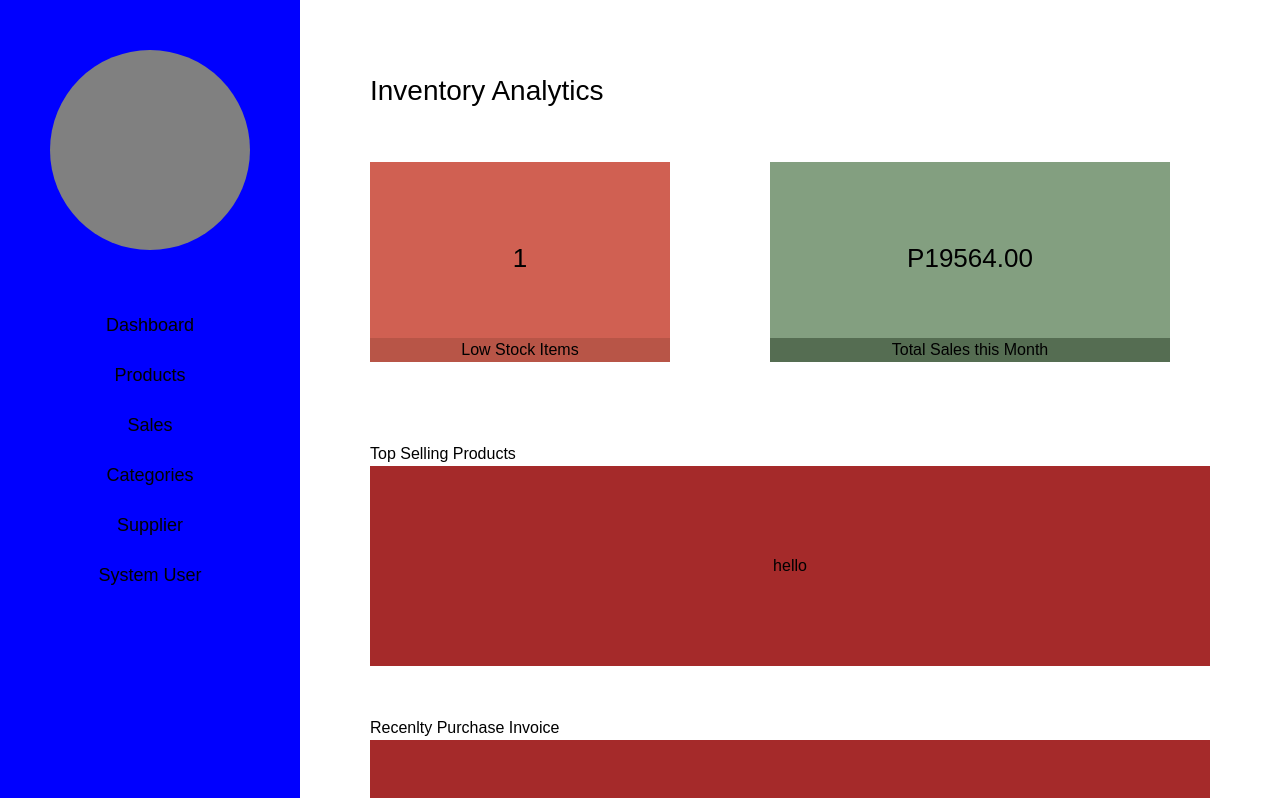
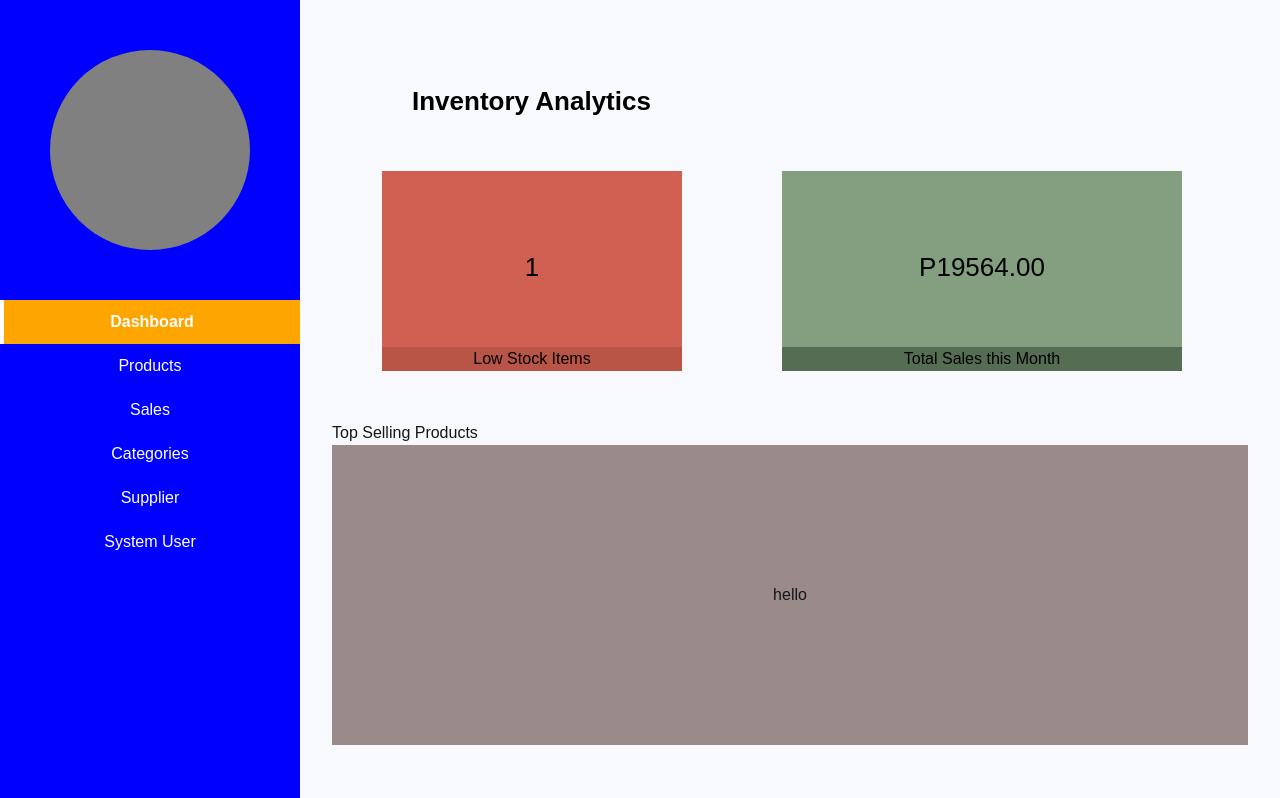
Before and after one commit to mikev-tech/inventory-control-im2, a Next.js app in the folder my-app/: page /dashboard/user/1 in a window 1280 px wide. Shown: the top 798 px of the page. Built offline with nearby package versions, Linux system fonts and the light colour scheme.

Commit message:
Implemented shared layout in dashboard

```diff
--- a/my-app/src/app/(auth)/signin/page.js
+++ b/my-app/src/app/(auth)/signin/page.js
@@ -34,7 +34,9 @@ export default function SignIn() {
     }
 
     localStorage.setItem('token', data.token); // ✅ Now this works
+    localStorage.setItem('userId', data.userId);
     router.push(`/dashboard/user/${data.userId}`); // ✅ Redirect
+
   } catch (err) {
     setError('Something went wrong');
   } finally {
--- a/my-app/src/app/dashboard/components/DashButton.js
+++ b/my-app/src/app/dashboard/components/DashButton.js
@@ -1,13 +1,14 @@
+// components/DashButton.js
+'use client';
 import React from 'react';
+import Link from 'next/link';
 import styles from './dashbutton.module.css';
 
-const DashButton = ({ label, path }) => {
+const DashButton = ({ label, path, isActive }) => {
   return (
-    <div className={styles.container}>
-      <button className={styles.button}>
-        <h1>{label}</h1>
-      </button>
-    </div>
+    <Link href={path} className={`${styles.button} ${isActive ? styles.active : ''}`}>
+      {label}
+    </Link>
   );
 };
 
--- a/my-app/src/app/dashboard/components/Nav.js
+++ b/my-app/src/app/dashboard/components/Nav.js
@@ -1,12 +1,84 @@
-import React from 'react'
-import styles from './nav.module.css'
+'use client';
 
-const Nav = ({children}) => {
+import React, { useEffect, useState } from 'react';
+import axios from 'axios';
+import styles from './nav.module.css';
+import DashButton from './DashButton';
+import Profile from './Profile';
+import { usePathname } from 'next/navigation';
+
+const Nav = () => {
+  const [userName, setUserName] = useState('');
+  const [userId, setUserId] = useState('');
+  const [hasMounted, setHasMounted] = useState(false);
+  const pathname = usePathname();
+
+  // Get userId from localStorage after mount
+  useEffect(() => {
+    if (typeof window !== 'undefined') {
+      const id = localStorage.getItem('userId');
+      if (id) setUserId(id);
+      setHasMounted(true); // now we can safely render
+    }
+  }, []);
+
+  // Fetch user name via token
+  useEffect(() => {
+    const fetchUser = async () => {
+      const token = localStorage.getItem('token');
+      if (!token) return;
+
+      try {
+        const res = await axios.get('/api/me', {
+          headers: { Authorization: `Bearer ${token}` },
+        });
+        setUserName(res.data.name);
+      } catch (err) {
+        console.error('Failed to fetch user:', err);
+      }
+    };
+
+    fetchUser();
+  }, []);
+
+
   return (
     <div className={styles.container}>
-      {children}
+      <Profile name={userName} />
+
+      <DashButton
+        label="Dashboard"
+        path={`/dashboard/user/${userId}`}
+        isActive={pathname.startsWith(`/dashboard/user/${userId}`)}
+      />
+
+      <DashButton
+        label="Products"
+        path="/dashboard/products"
+        isActive={pathname === '/dashboard/products'}
+      />
+      <DashButton
+        label="Sales"
+        path="/dashboard/sales"
+        isActive={pathname === '/dashboard/sales'}
+      />
+      <DashButton
+        label="Categories"
+        path="/dashboard/categories"
+        isActive={pathname === '/dashboard/categories'}
+      />
+      <DashButton
+        label="Supplier"
+        path="/dashboard/supplier"
+        isActive={pathname === '/dashboard/supplier'}
+      />
+      <DashButton
+        label="System User"
+        path="/dashboard/system-user"
+        isActive={pathname === '/dashboard/system-user'}
+      />
     </div>
-  )
-}
+  );
+};
 
-export default Nav
+export default Nav;
--- a/my-app/src/app/dashboard/components/dashbutton.module.css
+++ b/my-app/src/app/dashboard/components/dashbutton.module.css
@@ -1,22 +1,15 @@
-.container {
-  align-items: center;       /* vertically center */
-  justify-content: center;   /* horizontally center */
-  height: 50px;
+/* dashbutton.module.css */
+.button {
+  padding: 10px;
+  color: white;
+  text-decoration: none;
+  display: flex;
+  justify-content: center;
   width: 100%;
-
 }
 
-.button {
-    height: 50px;
-    width: 100%;
-    cursor: pointer;
-    transition: background-color 0.3s ease;
-    border: none;
-    padding: 12px 24px;
-    color: black;
-    font-size: 18px;
+.active {
+  background-color: orange;
+  font-weight: bold;
+  border-left: 4px solid #fff;
 }
-
-.button:hover {
-  background-color: #FF714D;
-}
--- a/my-app/src/app/dashboard/components/invoice.module.css
+++ b/my-app/src/app/dashboard/components/invoice.module.css
@@ -1,9 +1,9 @@
 .container{
-    height: 200px;
+    height: 300px;
     width: 100%;
     display: flex;
     flex-direction: column;
     justify-content: center;
     align-items: center;
-    background-color: brown;
+    background-color: rgb(155, 138, 138);
 }
--- a/my-app/src/app/dashboard/components/top.module.css
+++ b/my-app/src/app/dashboard/components/top.module.css
@@ -1,10 +1,10 @@
 .container{
-    height: 200px;
+    height: 300px;
     width: 100%;
     display: flex;
     flex-direction: column;
     justify-content: center;
     align-items: center;
-    background-color: brown;
+    background-color: rgb(155, 138, 138);
     margin-bottom: 50px;
 }
--- /dev/null
+++ b/my-app/src/app/dashboard/layout.js
@@ -0,0 +1,15 @@
+'use client';
+import React from 'react';
+import Nav from './components/Nav';
+import styles from './layout.module.css';
+
+export default function DashboardLayout({ children }) {
+  return (
+    <div className={styles.container}>
+      <Nav />
+      <main className={styles.main}>
+        {children}
+      </main>
+    </div>
+  );
+}
--- /dev/null
+++ b/my-app/src/app/dashboard/layout.module.css
@@ -0,0 +1,15 @@
+/* layout.module.css */
+.container {
+  width: 100%;
+  min-height: 100vh;
+  display: flex;
+  flex-direction: row;
+  background-color: #f7f9fc;
+}
+
+/* Main content */
+.main {
+  flex: 1;
+  padding: 2rem;
+  overflow-y: auto;
+}
--- a/my-app/src/app/dashboard/user/[id]/page.js
+++ b/my-app/src/app/dashboard/user/[id]/page.js
@@ -1,79 +1,20 @@
-'use client';
-
-import React, { useEffect, useState } from 'react';
-import styles from './user.module.css';
-import Navigation from '../../components/Nav';
-import Profile from '../../components/Profile';
-import Dashbutton from '../../components/DashButton';
-import axios from 'axios';
 import Card from '../../components/Card'
 import Products from '../../components/TopProducts'
 import Invoice from '../../components/Invoice'
+import styles from './user.module.css'
 
-const Page = ({ params }) => {
-  const [userName, setUserName] = useState('');
-
-  useEffect(() => {
-    const fetchUser = async () => {
-      const token = localStorage.getItem('token');
-      if (!token) return;
-
-      try {
-        const res = await axios.get('/api/me', {
-          headers: {
-            Authorization: `Bearer ${token}`,
-          },
-        });
-        setUserName(res.data.name);
-      } catch (err) {
-        console.error('Failed to fetch user:', err);
-      }
-    };
-
-    fetchUser();
-  }, []);
-
-  return (
-    <div className={styles.container}>
-      <Navigation>
-        <Profile name={userName} />
-
-        <Dashbutton label='Dashboard' />
-        <Dashbutton label='Products' />
-        <Dashbutton label='Sales' />
-        <Dashbutton label='Categories' />
-        <Dashbutton label='Supplier' />
-        <Dashbutton label='System User' />
-      </Navigation>
-
-
-      <div className={styles.main}>
-        <div>
-          <h1 style={{fontSize: '28px'}}>
-            Inventory Analytics
-          </h1>
+const Page = () => {
+    return (
+      <div>
+        <h1 style={{fontSize: '26px', fontWeight: 'bold', color: 'black', marginLeft: '80px', marginTop: '50px'}}>Inventory Analytics</h1>
+        <div className={styles.content}>
+          <Card type='stockitem' description='Low Stock Items' />
+          <Card type='sales' description='Total Sales this Month' />
         </div>
-        <div className={styles.content}>
-          <Card
-            type='stockitem'
-            description='Low Stock Items'
-          />
-          <Card
-            type='sales'
-            description='Total Sales this Month'
-          />
-        </div>
-
-        <div className={styles.main2}>
-            <Products/>
-            <Invoice />
-        </div>
+        <Products />
+        <Invoice />
       </div>
-
-
-
-    </div>
-  );
+    );
 };
 
 export default Page;
--- a/my-app/src/app/dashboard/user/[id]/user.module.css
+++ b/my-app/src/app/dashboard/user/[id]/user.module.css
@@ -1,41 +1,6 @@
-.container {
-  width: 100%;
-  min-height: 100vh;
+.content{
   display: flex;
-  flex-direction: row; /* ✅ Left sidebar layout */
-  background-color: white;
+  flex-direction: row;
+  gap: 100px;
+  padding: 50px;
 }
-
-.sidebar {
-  width: 250px; /* or whatever size you want */
-  min-height: 600px;
-  background-color: #f5f5f5;
-}
-
-.main {
-  flex: 1; /* ✅ fills the remaining space */
-  display: flex;
-  flex-direction: column;
-  padding: 70px;
-  min-height: 100vh; /* ✅ allows children to grow */
-  color:black;
-}
-
-
-.content{
-    display: flex;
-    flex-direction: row;
-    gap: 100px;
-    margin-top: 50px;
-}
-
-.main2 {
-  width: 100%;
-  height: 700px; /* ✅ this will now apply properly */
-  margin-top: 80px;
-  display: flex;
-  flex-direction: column;
-  justify-content: flex-start;
-  align-items: flex-start;
-  color: black;
-}
```
Also changed, not shown: my-app/src/app/dashboard/products/[id]/page.js (added).
